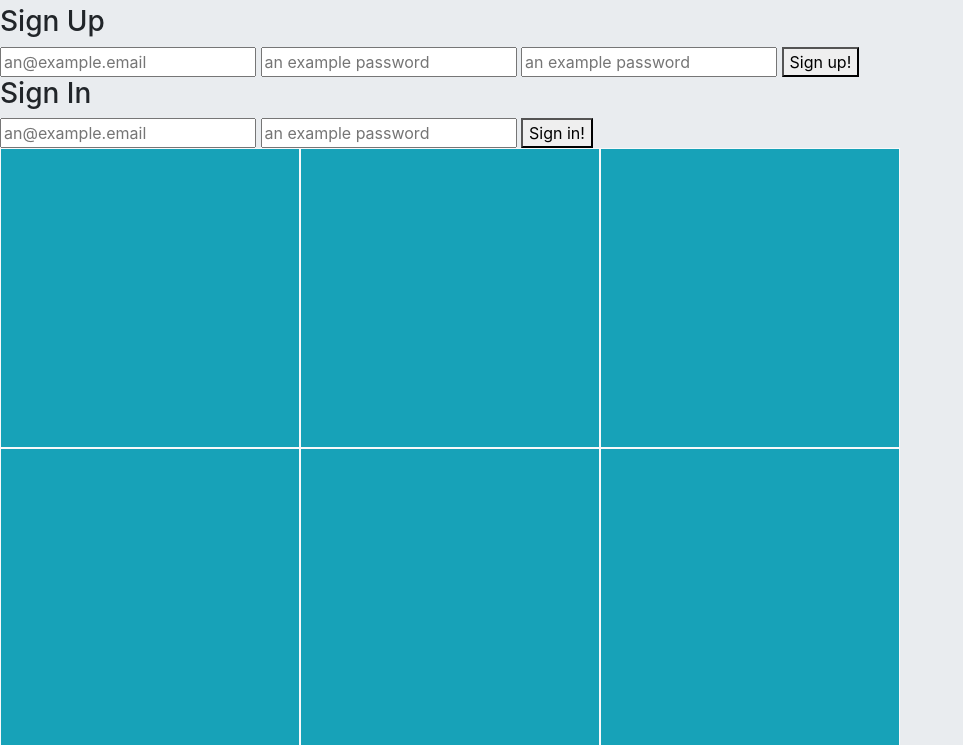
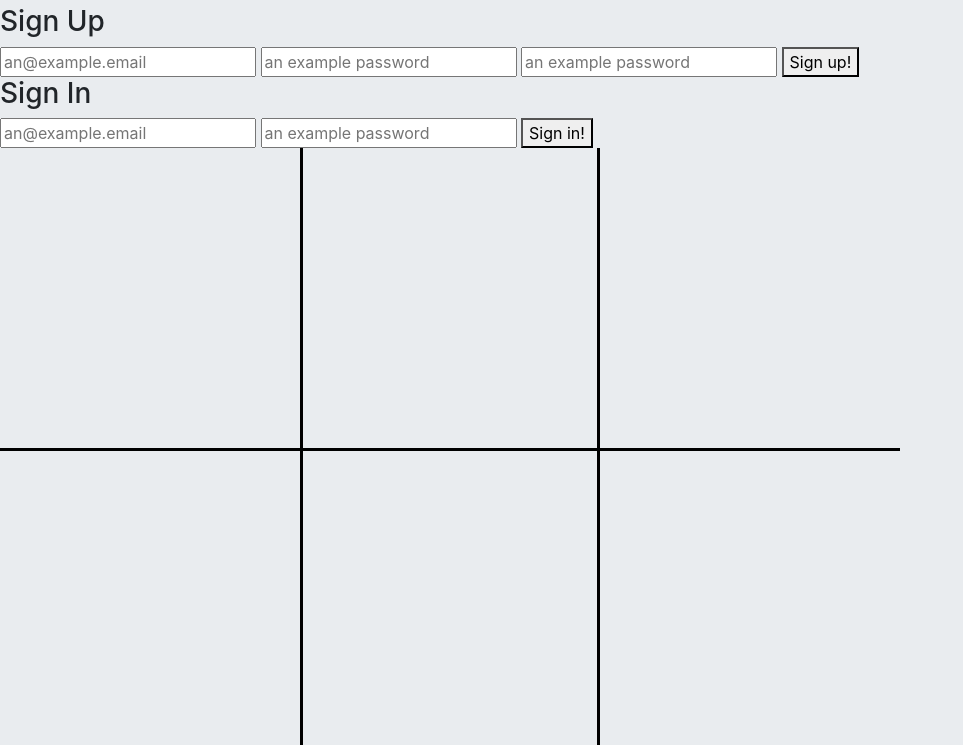
Before and after one commit to alaskaThunderfx/tictactoe-client, a website built with webpack: page index.html in a window 1280 px wide. Shown: the part 51-796 px from the top of the page, without its empty margins (0-963 px from the left). Built offline with nearby package versions, Linux system fonts and the light colour scheme.

Commit message:
Made board lines

```diff
--- a/assets/styles/index.scss
+++ b/assets/styles/index.scss
@@ -1,6 +1,6 @@
 @import '~bootstrap/scss/bootstrap';
 
-$alt-color: $cyan;
+$alt-color: $gray-200;
 $body-bg-color: $gray-200;
 $font-color: $light;
 
@@ -10,6 +10,7 @@ body {
 
 .row {
   align-items: center;
+  border: 0;
   height: 900px;
   margin: 0;
   width: 900px;
@@ -18,12 +19,25 @@ body {
 .box {
   align-items: center;
   background-color: $secondary;
-  border: solid 1px;
   color: $font-color;
   height: 300px;
   max-height: initial;
   max-width: initial;
   resize: none;
+}
+
+.top-bottom {
+  border-top: solid black;
+  border-bottom: solid black;
+}
+
+.left-right {
+  border-left: solid black;
+  border-right: solid black;
+}
+
+.center {
+  border: solid black;
 }
 
 .alt-color {
--- a/index.html
+++ b/index.html
@@ -51,13 +51,13 @@
         <div id="cells">
           <div class="row">
             <div class="col-4 box alt-color" id="cell0"></div>
-            <div class="col-4 box alt-color" id="cell1"></div>
+            <div class="col-4 box left-right alt-color" id="cell1"></div>
             <div class="col-4 box alt-color" id="cell2"></div>
-            <div class="col-4 box alt-color" id="cell3"></div>
-            <div class="col-4 box alt-color" id="cell4"></div>
-            <div class="col-4 box alt-color" id="cell5"></div>
+            <div class="col-4 box top-bottom alt-color" id="cell3"></div>
+            <div class="col-4 box center alt-color" id="cell4"></div>
+            <div class="col-4 box top-bottom alt-color" id="cell5"></div>
             <div class="col-4 box alt-color" id="cell6"></div>
-            <div class="col-4 box alt-color" id="cell7"></div>
+            <div class="col-4 box left-right alt-color" id="cell7"></div>
             <div class="col-4 box alt-color" id="cell8"></div>
           </div>
         </div>
```
